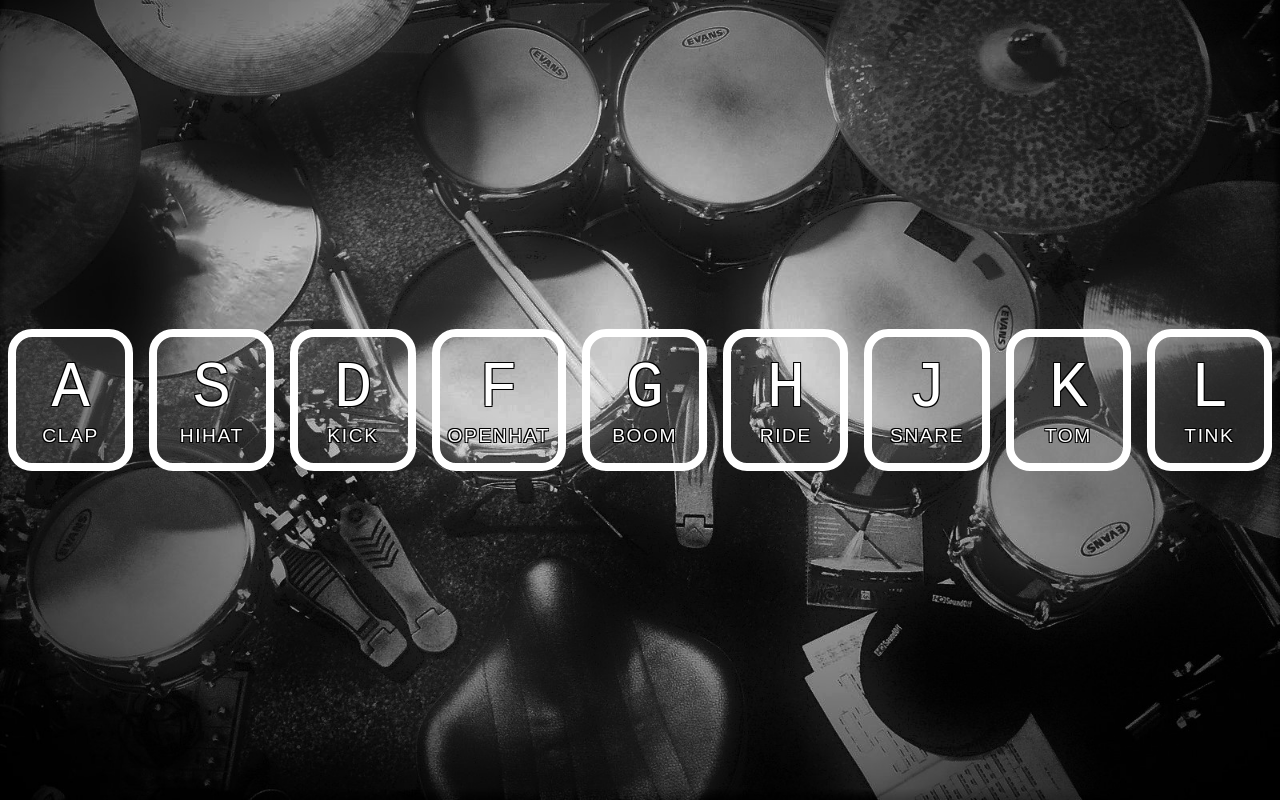
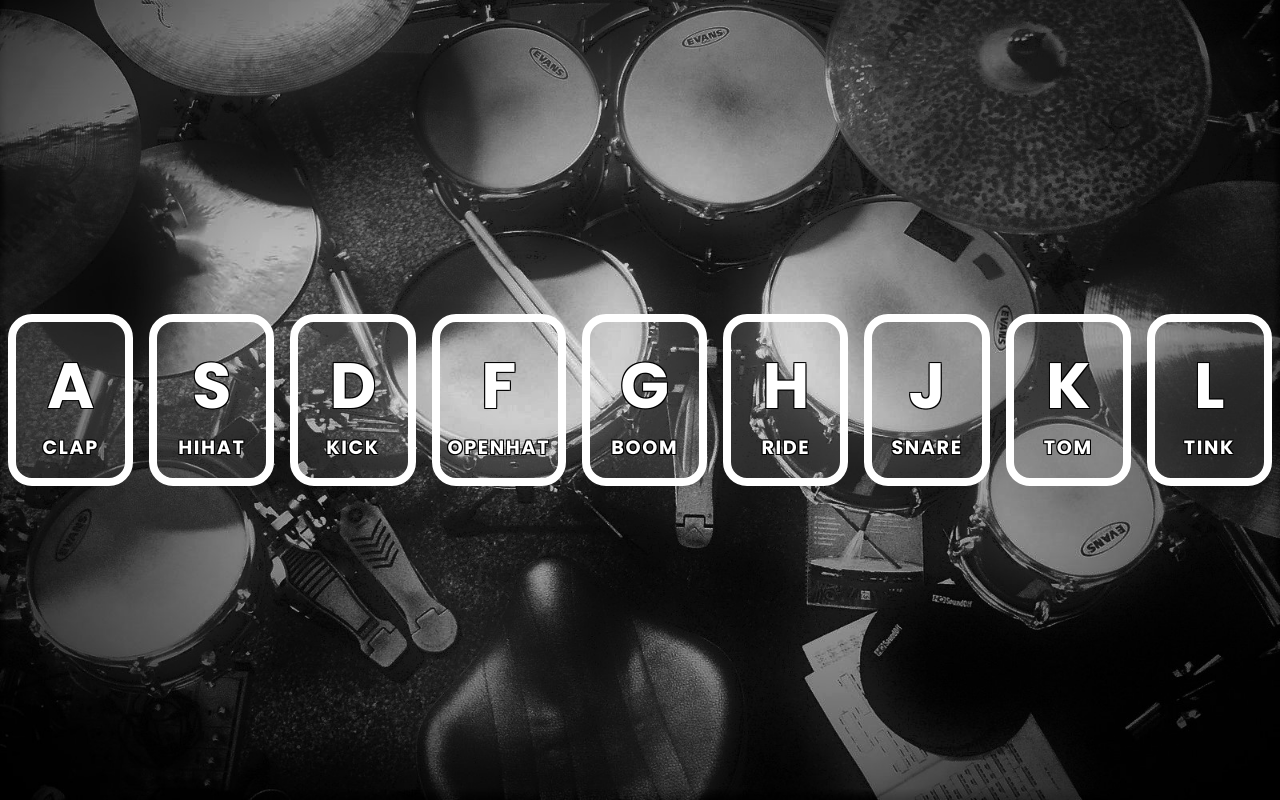
Before and after one commit to martyav/drum-kit, a plain HTML site: page index.html in a window 1280 px wide. Drawn offline with Linux system fonts and the light colour scheme.

Commit message:
google font

```diff
--- a/index.html
+++ b/index.html
@@ -4,14 +4,13 @@
 <head>
   <meta charset="UTF-8">
   <title>JS Drum Kit</title>
+  <link rel="stylesheet" href="https://fonts.googleapis.com/css?family=Poppins:700">
   <link rel="stylesheet" href="src/style.css">
   <script src="src/script.js"></script>
 </head>
 
 <body>
-
   <main>
-
     <section class="keys">
       <button data-key="65" class="key">
         <kbd>A</kbd>
--- a/src/style.css
+++ b/src/style.css
@@ -1,11 +1,13 @@
 body {
   font-size: 16px;
-  background: url("../media/pics/Yamaha_Oak_Drumset_-_top.jpg") bottom center;
+  background: #000;
+  background-image: url("../media/pics/Yamaha_Oak_Drumset_-_top.jpg");
+  background-position: bottom center;
   background-size: cover;
-
+  height: 100%;
+  width: 100%;
   margin: 0;
   padding: 0;
-  font-family: sans-serif;
 }
 
 .keys {
@@ -17,20 +19,22 @@ body {
 }
 
 .key {
+  color: white;
+  background: rgba(255,255,255,0.1);
+  font-family: 'Poppins', sans-serif;
+  font-weight: 700;
+  text-shadow:
+  -1px -1px 0 #000,
+  1px -1px 0 #000,
+  -1px 1px 0 #000,
+  1px 1px 0 #000;
   border: 0.5rem solid white;
   border-radius: 1.5rem;
   margin: 0.5rem;
   padding: 1rem .5rem;
   transition: all .07s ease;
   width: 10rem;
-  background: rgba(255,255,255,0.1);
   text-align: center;
-  color: white;
-  text-shadow:
-  -1px -1px 0 #000,
-  1px -1px 0 #000,
-  -1px 1px 0 #000,
-  1px 1px 0 #000;
 }
 
 .playing {
@@ -43,6 +47,7 @@ body {
 kbd {
   display: block;
   font-size: 4rem;
+  font-family: inherit;
 }
 
 .sound {
```
